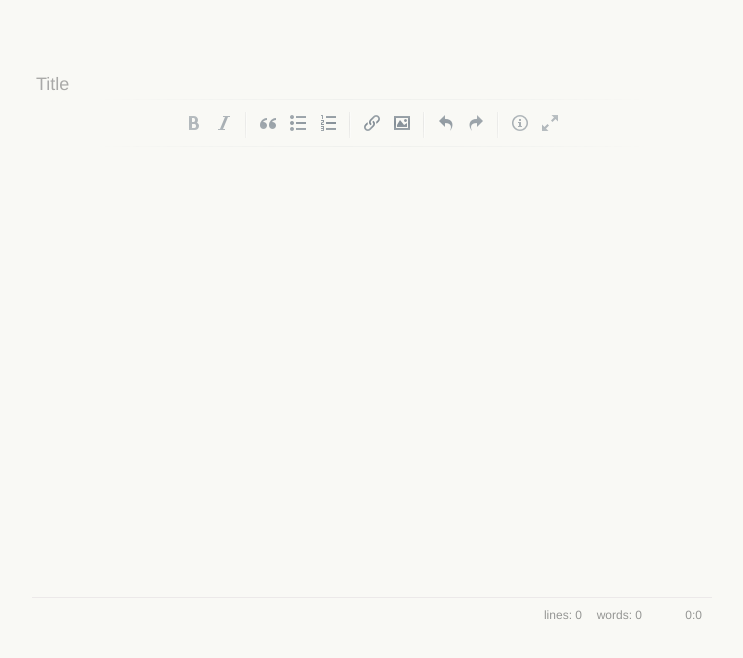
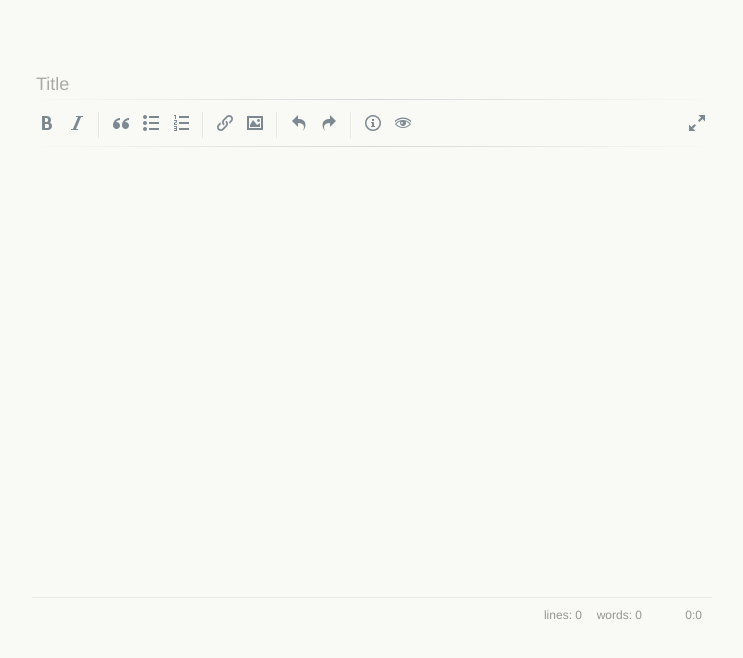
Before and after one commit to lepture/editor, a plain HTML site: page index.html in a window 1280 px wide. Shown: the whole page, without its empty margins (268-1011 px from the left). Drawn offline with Linux system fonts and the light colour scheme.

Commit message:
Update documentation

```diff
--- a/css/editor.css
+++ b/css/editor.css
@@ -25,9 +25,9 @@
 /*
 Instead of a list of all class selectors,
 you can use the generic selector below, but it's slower:
-[class*="icon-"]:before {
+[class*="icon-"] {
 */
-.icon-bold:before, .icon-italic:before, .icon-strikethrough:before, .icon-quotes-left:before, .icon-list:before, .icon-numbered-list:before, .icon-link:before, .icon-image:before, .icon-play:before, .icon-music:before, .icon-contract:before, .icon-expand:before, .icon-question:before, .icon-info:before, .icon-undo:before, .icon-redo:before {
+.icon-bold, .icon-italic, .icon-quotes-left, .icon-list, .icon-numbered-list, .icon-link, .icon-image, .icon-play, .icon-music, .icon-contract, .icon-expand, .icon-question, .icon-info, .icon-undo, .icon-redo, .icon-code, .icon-eye {
 	font-family: 'icomoon';
 	speak: none;
 	font-style: normal;
@@ -42,9 +42,6 @@ you can use the generic selector below, but it's slower:
 }
 .icon-italic:before {
 	content: "\e001";
-}
-.icon-strikethrough:before {
-	content: "\e002";
 }
 .icon-quotes-left:before {
 	content: "\e003";
@@ -84,6 +81,12 @@ you can use the generic selector below, but it's slower:
 }
 .icon-redo:before {
 	content: "\e00f";
+}
+.icon-code:before {
+	content: "\e011";
+}
+.icon-eye:before {
+	content: "\e002";
 }
 /* BASICS */
 
@@ -319,18 +322,31 @@ div.CodeMirror span.CodeMirror-nonmatchingbracket {color: #f22;}
   opacity: 0.6;
 }
 .editor-toolbar {
-  border-top: 1px solid #bdc3c7;
-  border-bottom: 1px solid #bdc3c7;
-  padding: 8px 0;
-  text-align: center;
+  position: relative;
   opacity: 0.6;
-  -webkit-mask-box-image: -webkit-radial-gradient(white, transparent 90%);
+}
+.editor-toolbar:before, .editor-toolbar:after {
+  display: block;
+  content: ' ';
+  height: 1px;
+  background-color: #bdc3c7;
+  background: -moz-linear-gradient(45deg, #f9f9f9, #bdc3c7, #f9f9f9);
+  background: -webkit-linear-gradient(45deg, #f9f9f9, #bdc3c7, #f9f9f9);
+  background: -ms-linear-gradient(45deg, #f9f9f9, #bdc3c7, #f9f9f9);
+  background: linear-gradient(45deg, #f9f9f9, #bdc3c7, #f9f9f9);
+}
+.editor-toolbar:before {
+  margin-bottom: 8px;
+}
+.editor-toolbar:after {
+  margin-top: 8px;
 }
 .editor-wrapper input.title:hover, .editor-wrapper input.title:focus, .editor-toolbar:hover {
-  opacity: 1;
+  opacity: 0.8;
 }
 .editor-toolbar a {
   display: inline-block;
+  text-align: center;
   text-decoration: none !important;
   color: #2c3e50 !important;
   width: 24px;
@@ -356,6 +372,10 @@ div.CodeMirror span.CodeMirror-nonmatchingbracket {color: #f22;}
   text-indent: -10px;
   margin: 0 6px;
 }
+.editor-toolbar a.icon-expand {
+  position: absolute;
+  right: 0;
+}
 .editor-statusbar {
   border-top: 1px solid #ece9e9;
   padding: 8px 10px;
```
Also changed, not shown: css/fonts/icomoon.ttf, css/fonts/icomoon.woff, js/editor.js, 3 other files.
